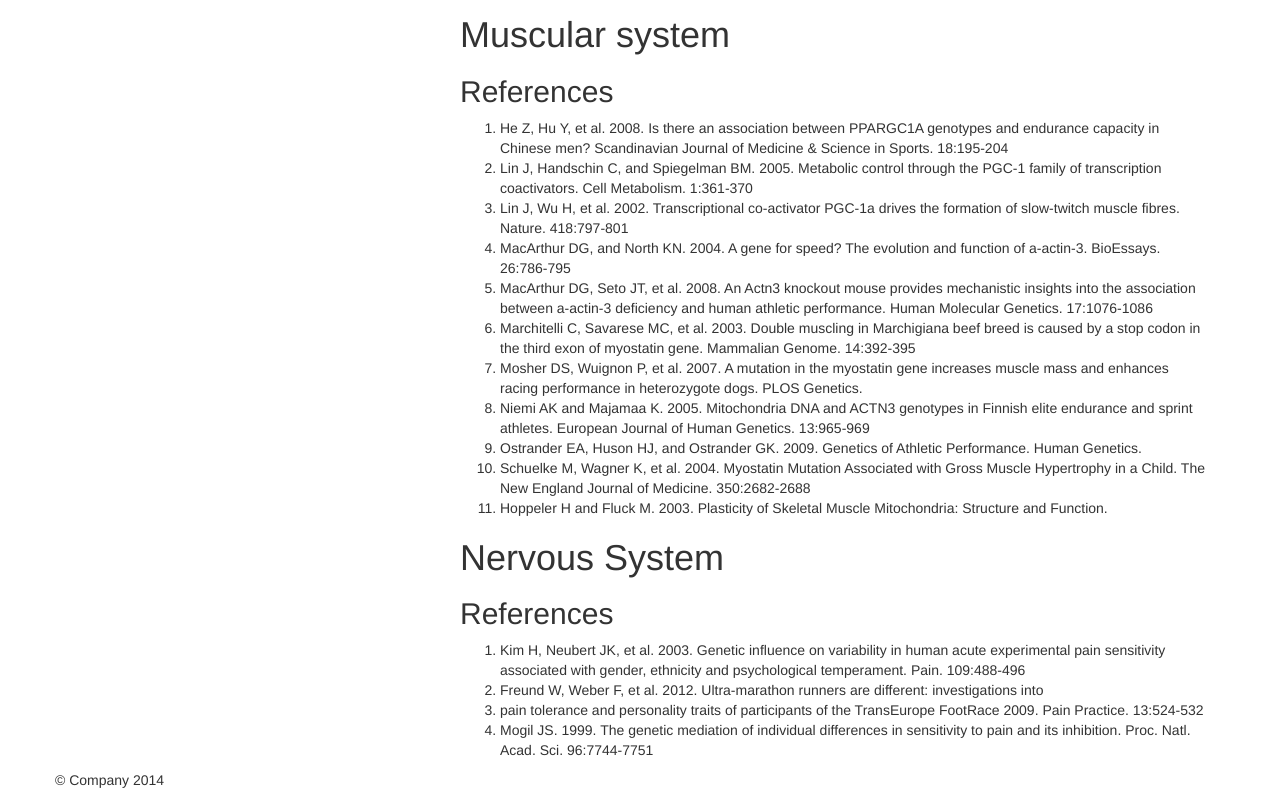
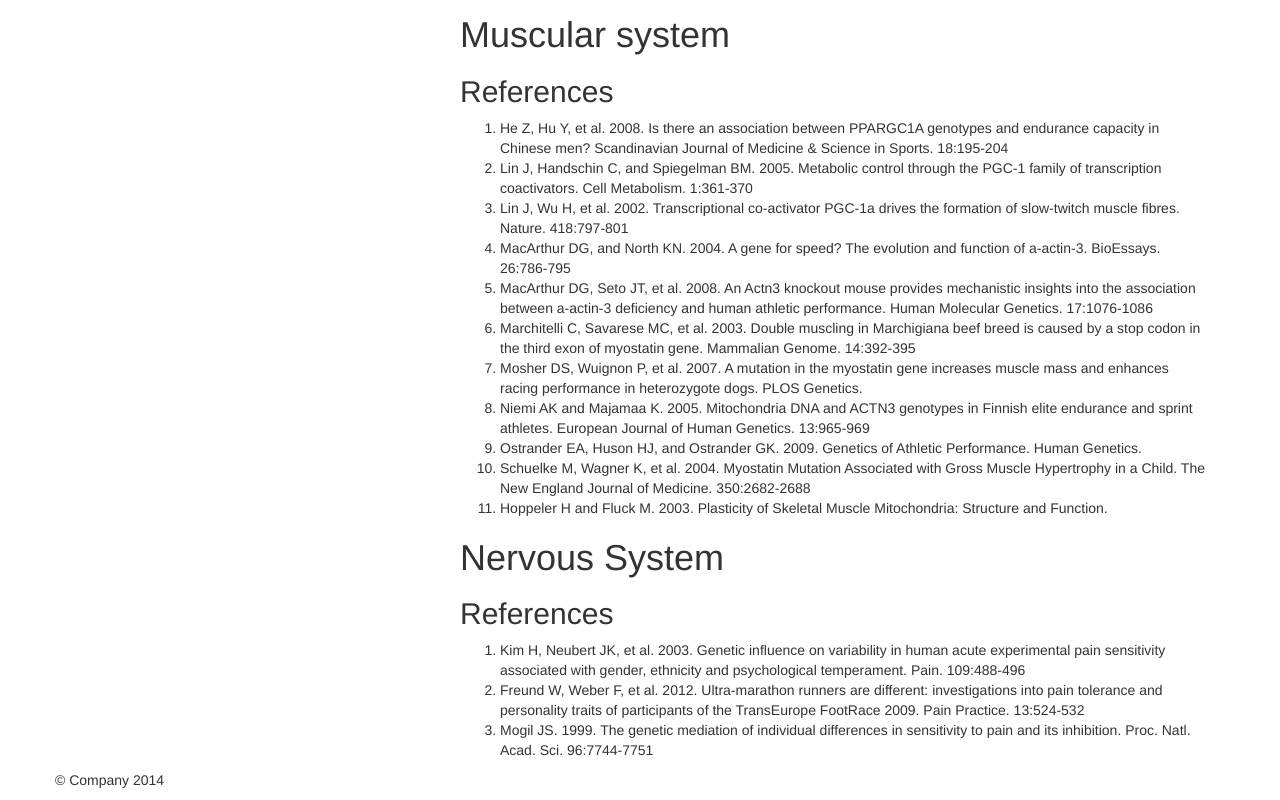
Before and after one commit to alexlovespancakes/Genomics-Ultragenes, a website: page src/references.html in a window 1280 px wide. Shown: the part 978-1778 px from the top of the page. Drawn offline with nearby package versions, Linux system fonts and the light colour scheme.

Commit message:
Update references.html

```diff
--- a/src/references.html
+++ b/src/references.html
@@ -75,7 +75,7 @@
 <h1>Nervous System</h1>
 <h2>References</h2><p><ol>
 <li>Kim H, Neubert JK, et al. 2003. Genetic influence on variability in human acute experimental pain sensitivity associated with gender, ethnicity and  psychological temperament. Pain. 109:488-496</li>
-<li>Freund W, Weber F, et al. 2012. Ultra-marathon runners are different: investigations into <li>pain tolerance and personality traits of participants of the TransEurope FootRace 2009. Pain Practice. 13:524-532</li>
+<li>Freund W, Weber F, et al. 2012. Ultra-marathon runners are different: investigations into pain tolerance and personality traits of participants of the TransEurope FootRace 2009. Pain Practice. 13:524-532</li>
 <li>Mogil JS. 1999. The genetic mediation of individual differences in sensitivity to pain and its inhibition. Proc. Natl. Acad. Sci. 96:7744-7751</li></ol></p> </div>
 
 
```
